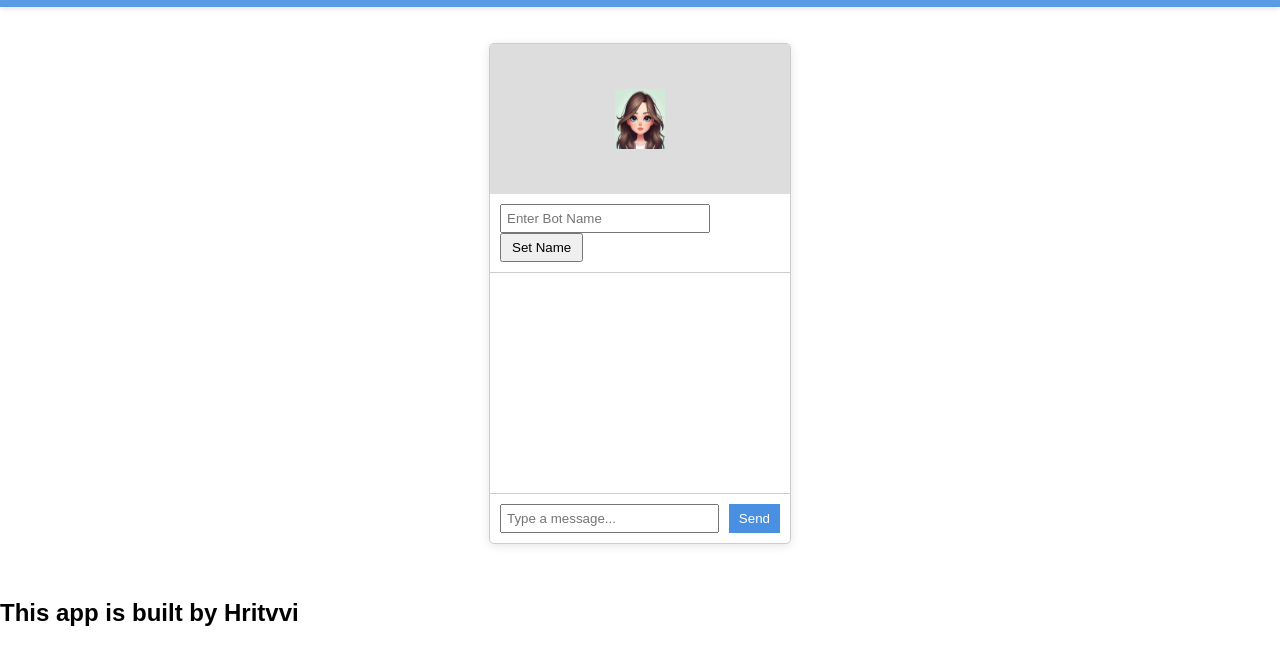
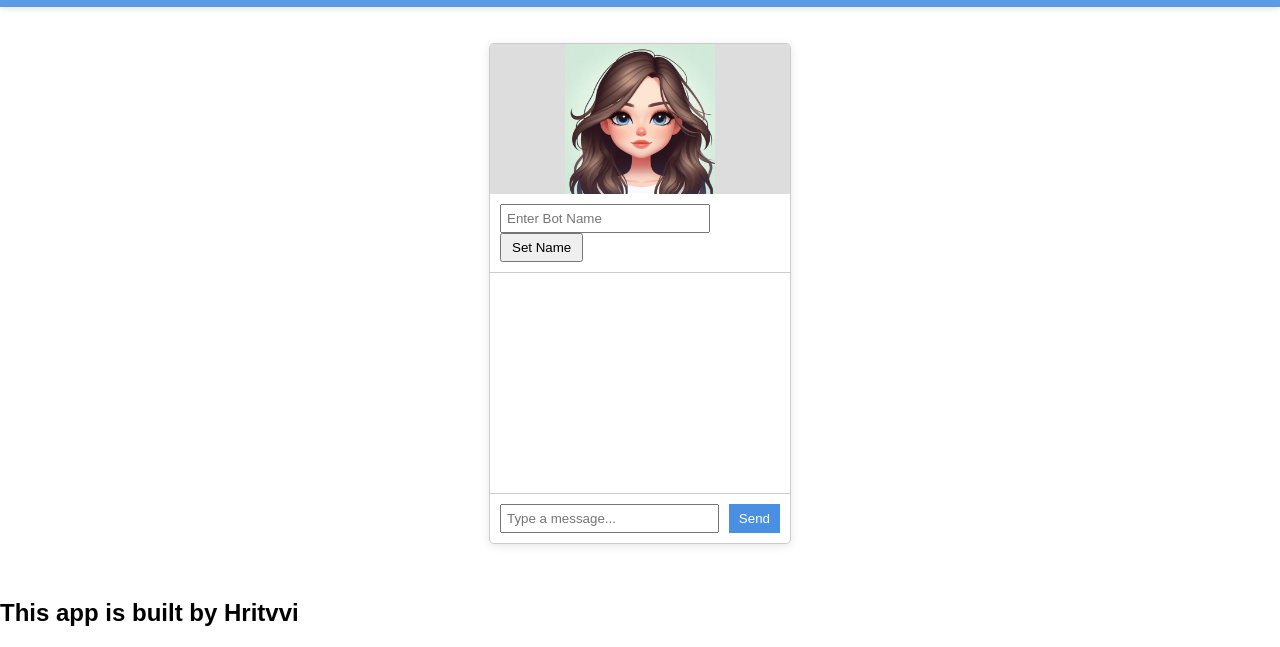
Before and after one commit to bulbasaurGPT/buddyup1.github.io, a plain HTML site: page index.html in a window 1280 px wide. Shown: the part 153-800 px from the top of the page. Drawn offline with Linux system fonts and the light colour scheme.

Commit message:
Update index.html

```diff
--- a/index.html
+++ b/index.html
@@ -111,7 +111,7 @@
     <main class="content">
         <div class="chat-container">
             <div class="chat-image-placeholder">
-                <img src="./avatar1.jpeg" alt="Chat banner" width="50" height="60">
+                <img src="./avatar1.jpeg" alt="Chat banner" width="150" height="150">
             </div>
             <div class="bot-name-container">
                 <input type="text" id="bot-name-input" placeholder="Enter Bot Name">
```
